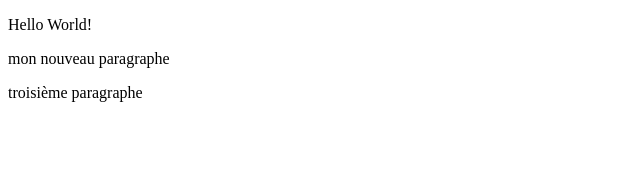
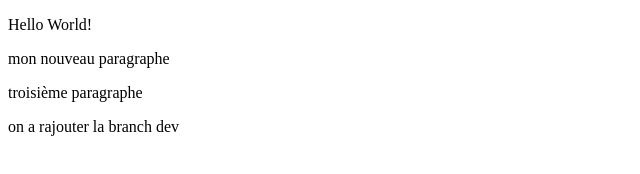
Before and after one commit to Nolan1342/githubDevWEb, a plain HTML site: page index.html in a window 1280 px wide. Shown: the whole page, without its empty margins (0-640 px from the left). Drawn offline with Linux system fonts and the light colour scheme.

Commit message:
Ajout de la branch dev index.html

```diff
--- a/index.html
+++ b/index.html
@@ -9,5 +9,6 @@
     <p>Hello World!</p>
     <p>mon nouveau paragraphe</p>
     <p>troisième paragraphe</p>
+    <p>on a rajouter la branch dev</p>
 </body>
 </html>
```
